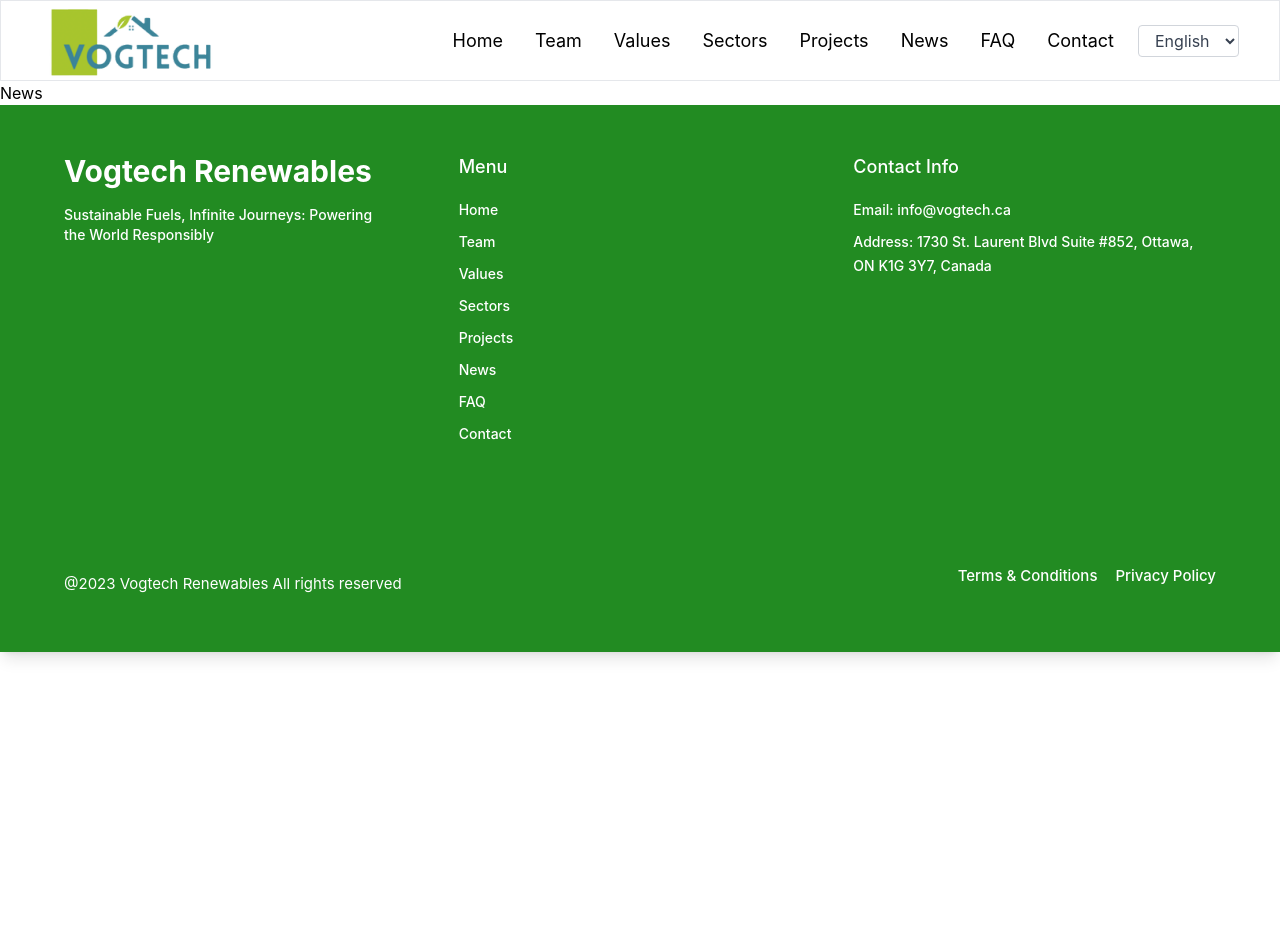
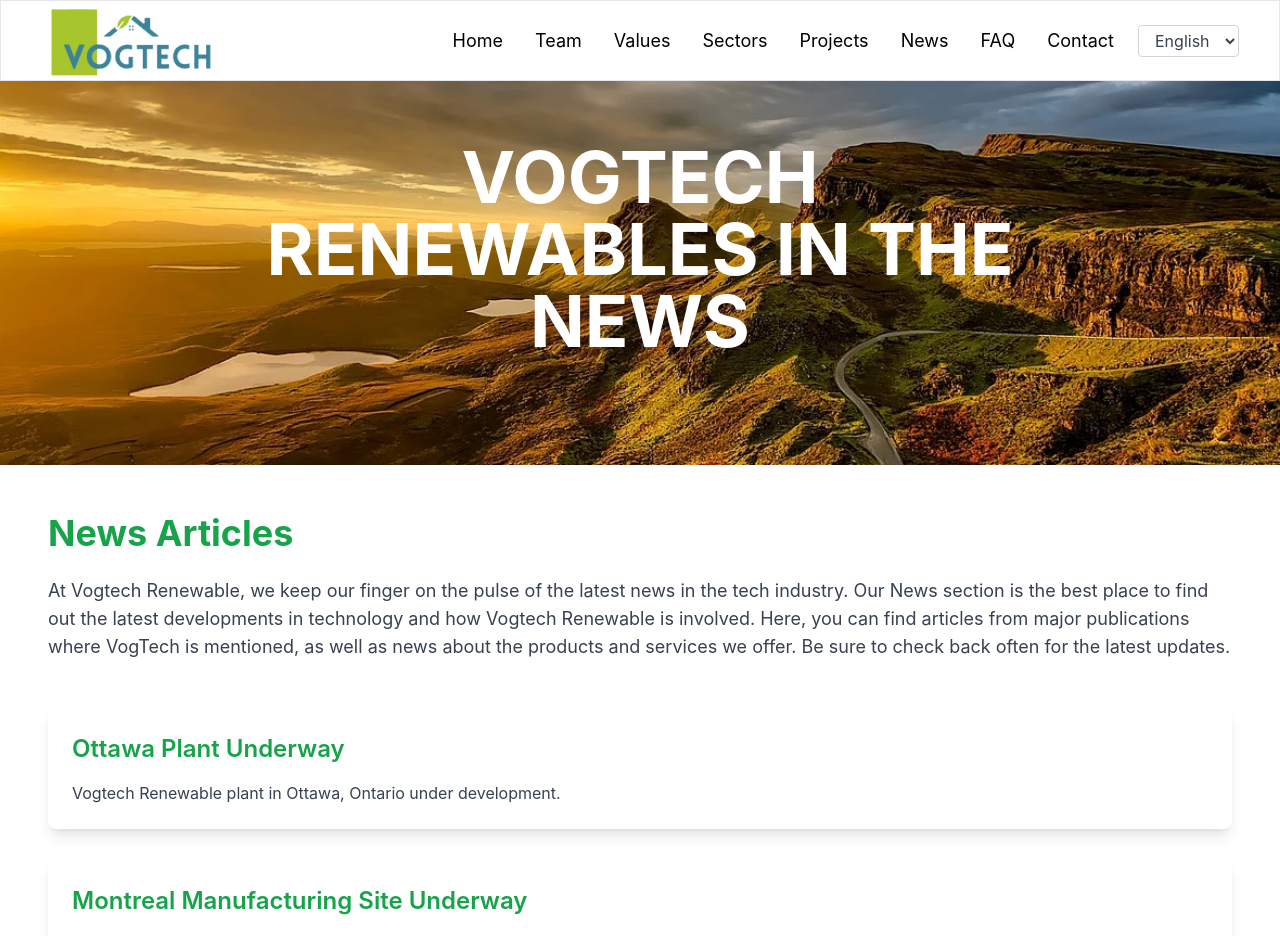
Before and after one commit to VogtechRenewables/vogtechwebsite, a React (Create React App) app: page /news in a window 1280 px wide. Shown: the top 936 px of the page. Before the commit the page ends 800 px from the top, so only its background shows below. Built offline with nearby package versions, Linux system fonts and the light colour scheme.

Commit message:
Finished News Section

```diff
--- a/src/pages/News.js
+++ b/src/pages/News.js
@@ -1,9 +1,34 @@
 import React from 'react'
+import newsBanner from '../images/news_banner.webp';
 
 const News = () => {
   return (
-    <div>News</div>
+    <div>
+      <div className="flex-col relative h-96 bg-cover bg-center text-center text-white flex items-center justify-center" style={{ backgroundImage: `url(${newsBanner})` }}>
+        <h1 className="text-7xl font-bold uppercase mb-12 w-3/5">Vogtech Renewables in the News</h1>
+      </div>
+      <div className="container mx-auto py-12 px-4 md:px-12">
+        <section className="mb-12">
+          <h2 className="text-4xl font-bold text-green-600 mb-6">News Articles</h2>
+          <p className="text-lg text-gray-700 mb-8">
+            At Vogtech Renewable, we keep our finger on the pulse of the latest news in the tech industry. Our News section is the best place to find out the latest developments in technology and how Vogtech Renewable is involved. Here, you can find articles from major publications where VogTech is mentioned, as well as news about the products and services we offer. Be sure to check back often for the latest updates.
+          </p>
+        </section>
+        <section>
+          <div className="grid grid-cols-1 md:grid-cols-1 gap-8">
+            <div className="bg-white p-6 rounded-lg shadow-lg">
+              <h3 className="text-2xl font-semibold text-green-600 mb-4">Ottawa Plant Underway</h3>
+              <p className="text-gray-700">Vogtech Renewable plant in Ottawa, Ontario under development.</p>
+            </div>
+            <div className="bg-white p-6 rounded-lg shadow-lg">
+              <h3 className="text-2xl font-semibold text-green-600 mb-4">Montreal Manufacturing Site Underway</h3>
+              <p className="text-gray-700">Vogtech Renewable plant in Montreal, Quebec under development.</p>
+            </div>
+          </div>
+        </section>
+      </div>
+    </div>
   )
 }
 
-export default News
+export default News;
```
Also changed, not shown: src/images/news_banner.webp (added).
